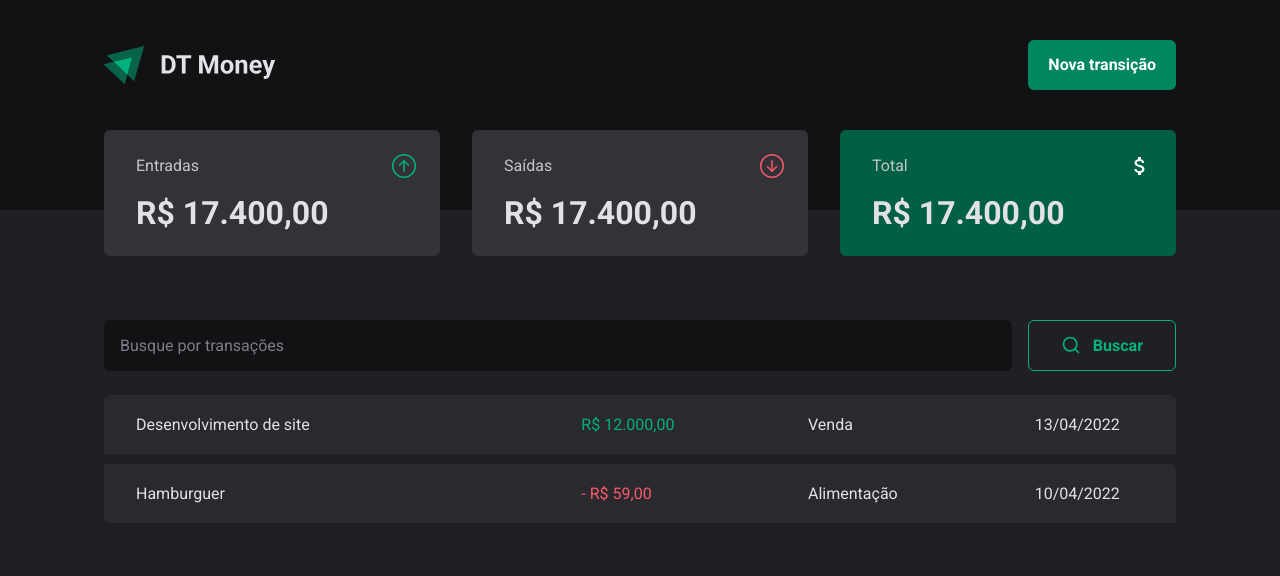
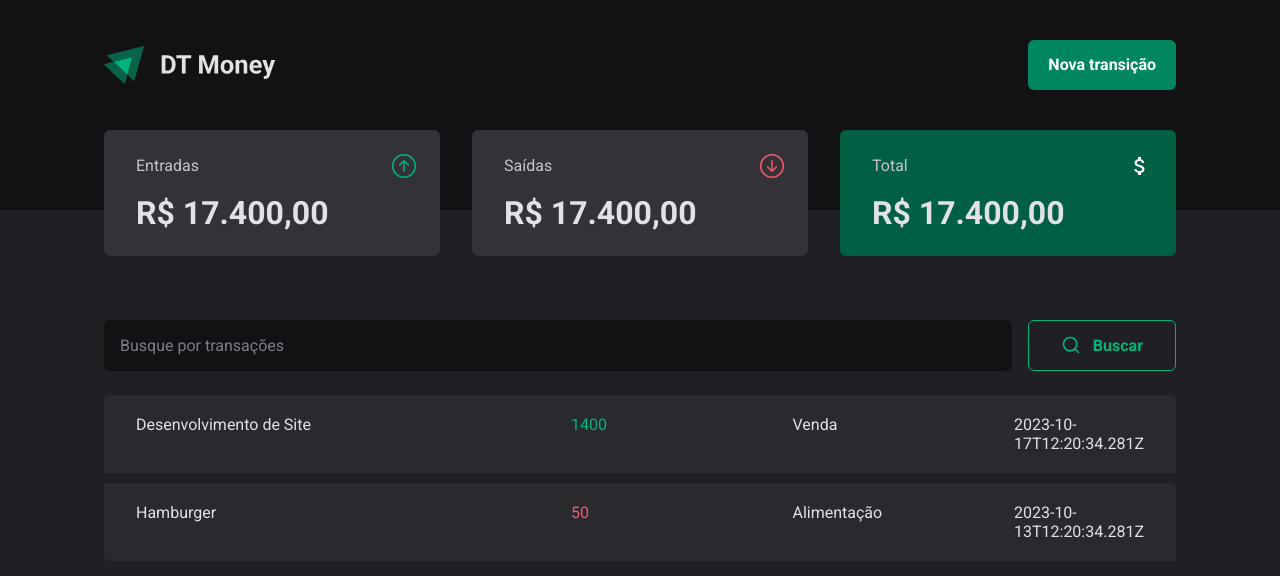
Before and after one commit to rebecaCaroba/FinanControl, a React (Vite) app: page / in a window 1280 px wide. Shown: the top 576 px of the page. Built offline with nearby package versions, Linux system fonts and the light colour scheme; data requests are answered from the project's data file.

Commit message:
Realizando uma requisição HTTP

```diff
--- a/server.json
+++ b/server.json
@@ -4,7 +4,7 @@
             "id": 1,
             "description": "Desenvolvimento de Site",
             "type": "income",
-            "category": "venda",
+            "category": "Venda",
             "price": 1400,
             "createdAd": "2023-10-17T12:20:34.281Z"
         },
--- a/src/pages/Transactions/index.tsx
+++ b/src/pages/Transactions/index.tsx
@@ -1,9 +1,32 @@
+import { useEffect, useState } from "react";
 import { Header } from "../../components/Header";
 import { SearchForm } from "../../components/SearchForm";
 import { Summary } from "../../components/Summary";
 import { PriceHighLight, TransactionsContainer, TransactionsTable } from "./style";
 
+interface TransactionsProps {
+    id: number,
+    description: string,
+    type: 'income' | 'outcome',
+    category: 'string',
+    price: number,
+    createdAd: string
+}
+
 export function Transactions() {
+    const [transactions, setTransactions] = useState<TransactionsProps[]>([])
+
+    async function PegarDado() {
+        const response = await fetch('http://localhost:3333/Transactions')
+        const data = await response.json()
+
+        setTransactions(data)
+    }
+
+    useEffect(() => {
+        PegarDado()
+    }, [])
+
     return (
         <div>
             <Header />
@@ -12,22 +35,20 @@ export function Transactions() {
             <TransactionsContainer>
             <SearchForm />
                 <TransactionsTable>
-                        <div>
-                            <span>Desenvolvimento de site</span>
+                    {transactions.map(transaction => {
+                        return (
+                        <div key={transaction.id}>
+                            <span>{transaction.description}</span>
                             <span>
-                                <PriceHighLight varient="income">R$ 12.000,00</PriceHighLight>
+                                <PriceHighLight varient={transaction.type}>
+                                    {transaction.price}
+                                </PriceHighLight>
                             </span>
-                            <span>Venda</span>
-                            <span>13/04/2022</span>
+                            <span>{transaction.category}</span>
+                            <span>{(transaction.createdAd)}</span>
                         </div>
-                        <div>
-                            <span>Hamburguer</span>
-                            <span>
-                                <PriceHighLight varient="outcome">- R$ 59,00</PriceHighLight>
-                            </span>
-                            <span>Alimentação</span>
-                            <span>10/04/2022</span>
-                        </div>
+                        )
+                    })}
                 </TransactionsTable>
             </TransactionsContainer>
         </div>
```
Also changed, not shown: db-1697546757218.json (deleted, +0 -20 lines).
